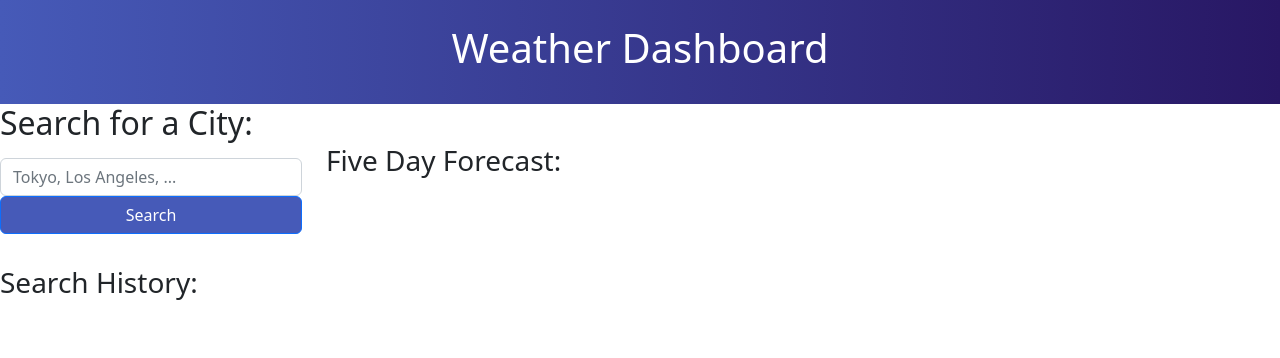
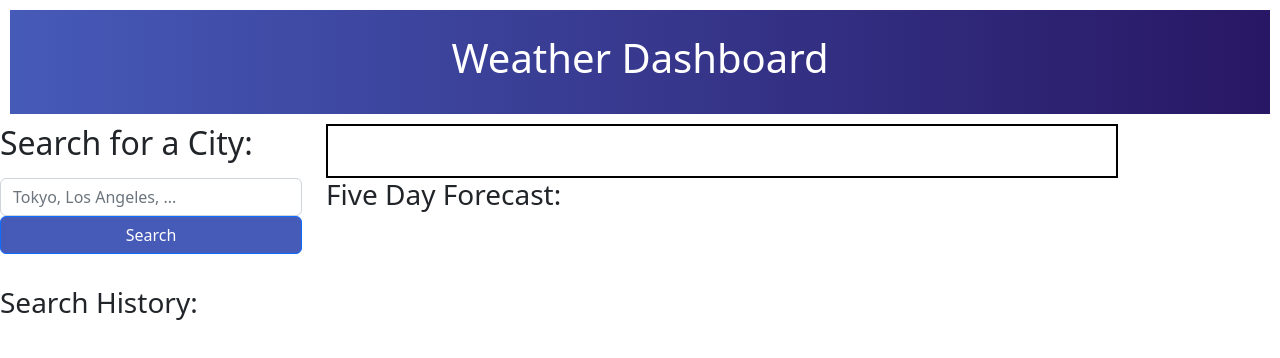
Before and after one commit to Krenbot/weather-dashboard, a plain HTML site: page index.html in a window 1280 px wide. Drawn offline with nearby package versions, Linux system fonts and the light colour scheme.

Commit message:
css header margin formatting/single city border

```diff
--- a/assets/style.css
+++ b/assets/style.css
@@ -4,12 +4,19 @@
 }
 
 #header-id {
-    background-image: linear-gradient(to right, var(--light), var(--dark))
+    margin:10px;
+    background-image: linear-gradient(to right, var(--light), var(--dark));
 }
 
 .singleHeader {
     display: flex;
     align-items: center;
+}
+
+.singleCityWrap{
+    border: 2px black solid;
+    padding: 5px;
+    width: 83%;
 }
 
 #search-btn {
@@ -19,10 +26,6 @@
 
 #header-id {
     background-color: blue !important;
-}
-
-#search-btn {
-    width: 100%;
 }
 
 .border {
--- a/index.html
+++ b/index.html
@@ -31,14 +31,15 @@
                 </div>
                 <button type="submit" id="search-btn" class="btn btn-primary mb-3">Search</button>
             </form>
-            <section id='search-history' class = 'd-grid gap-3'>
+            <section id='search-history' class='d-grid gap-3'>
                 <h3>Search History:</h3>
             </section>
         </div>
 
         <!-- Show Current Day Results -->
         <div class="col-lg-9">
-            <section id="singleCity" class='col-lg-9'>
+            <section id="singleCity">
+                <div class='singleCityWrap' class='col-lg-9'>
                     <div class='singleHeader'>
                         <h1>
                             <p id='city'></p>
@@ -50,7 +51,9 @@
                     <p id='wind-speed'></p>
                     <p id='humid'></p>
 
+                </div>
             </section>
+
 
             <!-- Show 5 Day Results -->
             <section id='fiveDayForecast' class="col-12 col-md-10">
```
Lines whose indentation alone changed are shown as unchanged.
